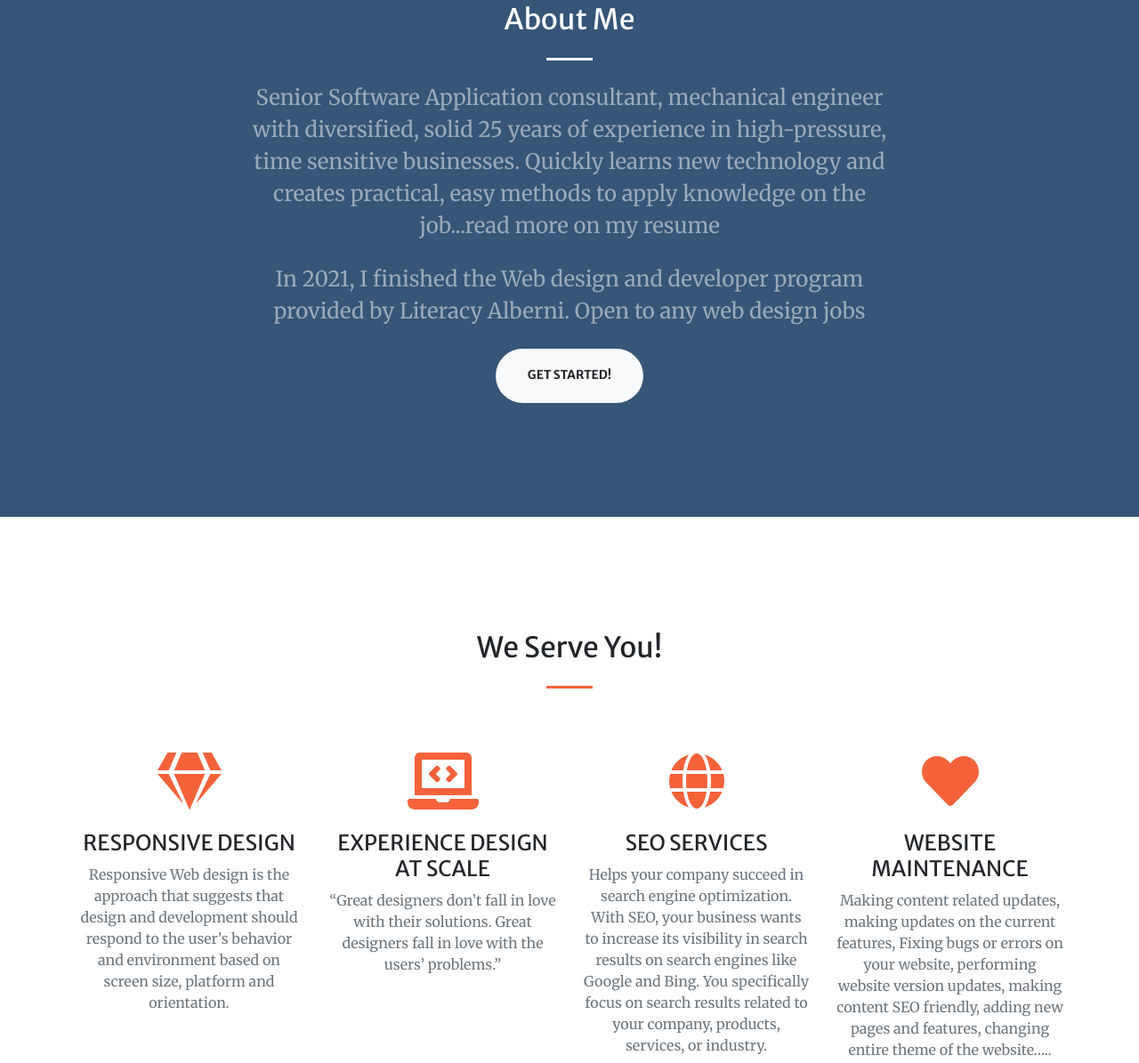
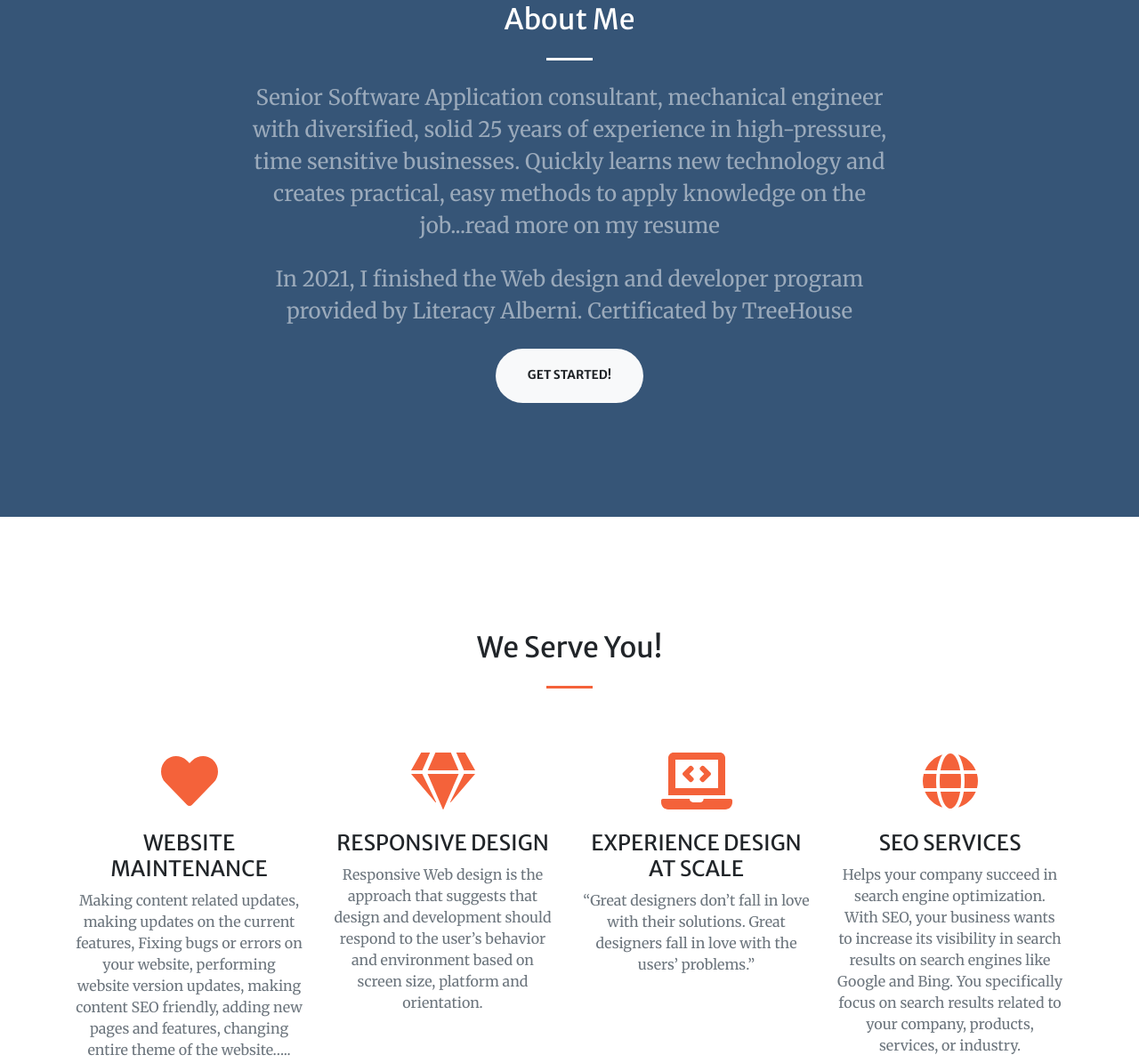
Before and after one commit to williamma2020/williamma2020.github.io, a plain HTML site: page index.html in a window 1280 px wide. Shown: the part 925-2120 px from the top of the page at 89% size. Drawn offline with nearby package versions, Linux system fonts and the light colour scheme.

Commit message:
move around, small change

```diff
--- a/index.html
+++ b/index.html
@@ -59,7 +59,7 @@
                         <h2 class="text-white mt-0">About Me</h2>
                         <hr class="divider light my-4" />
                         <p class="text-white-50 mb-4 fs1">Senior Software Application consultant, mechanical engineer with diversified, solid 25 years of experience in high-pressure, time sensitive businesses. Quickly learns new technology and creates practical, easy methods to apply knowledge on the job...<a class="text-reset" href="articles/resume/resume.html">read more on my resume</a></p>
-                        <p class="text-white-50 mb-4 fs1 text-muted">In 2021, I finished the Web design and developer program provided by Literacy Alberni. Open to any web design jobs</p>
+                        <p class="text-white-50 mb-4 fs1 text-muted">In 2021, I finished the Web design and developer program provided by Literacy Alberni. Certificated by <a class="text-reset" href="https://teamtreehouse.com/">TreeHouse</a></p>
                         <a class="btn btn-light btn-xl js-scroll-trigger" href="#services">Get Started!</a>
                     </div>
                 </div>
@@ -71,6 +71,15 @@
                 <h2 class="text-center mt-0">We Serve You!</h2>
                 <hr class="divider my-4" />
                 <div class="row">
+
+                    <div class="col-lg-3 col-md-6 text-center">
+                        <div class="mt-5">
+                            <i class="fas fa-4x fa-heart text-primary mb-4"></i>
+                            <h3 class="h4 mb-2 text-uppercase">Website Maintenance</h3>
+                            <p class="text-muted mb-0">Making content related updates, making updates on the current features, Fixing bugs or errors on your website, performing website version updates, making content SEO friendly, adding new pages and features, changing entire theme of the website…..</p>
+                        </div>
+                    </div>
+
                     <div class="col-lg-3 col-md-6 text-center">
                         <div class="mt-5">
                             <i class="fas fa-4x fa-gem text-primary mb-4"></i>
@@ -78,6 +87,7 @@
                             <p class="text-muted mb-0">Responsive Web design is the approach that suggests that design and development should respond to the user’s behavior and environment based on screen size, platform and orientation.</p>
                         </div>
                     </div>
+
                     <div class="col-lg-3 col-md-6 text-center">
                         <div class="mt-5">
                             <i class="fas fa-4x fa-laptop-code text-primary mb-4"></i>
@@ -86,6 +96,7 @@
                                 Great designers fall in love with the users’ problems.”</p>
                         </div>
                     </div>
+
                     <div class="col-lg-3 col-md-6 text-center">
                         <div class="mt-5">
                             <i class="fas fa-4x fa-globe text-primary mb-4"></i>
@@ -93,13 +104,7 @@
                             <p class="text-muted mb-0">Helps your company succeed in search engine optimization. With SEO, your business wants to increase its visibility in search results on search engines like Google and Bing. You specifically focus on search results related to your company, products, services, or industry.</p>
                         </div>
                     </div>
-                    <div class="col-lg-3 col-md-6 text-center">
-                        <div class="mt-5">
-                            <i class="fas fa-4x fa-heart text-primary mb-4"></i>
-                            <h3 class="h4 mb-2 text-uppercase">Website Maintenance</h3>
-                            <p class="text-muted mb-0">Making content related updates, making updates on the current features, Fixing bugs or errors on your website, performing website version updates, making content SEO friendly, adding new pages and features, changing entire theme of the website…..</p>
-                        </div>
-                    </div>
+
                 </div>
             </div>
         </section>
```
Also changed, not shown: articles/resume/resume.html (+1 -1 lines).
